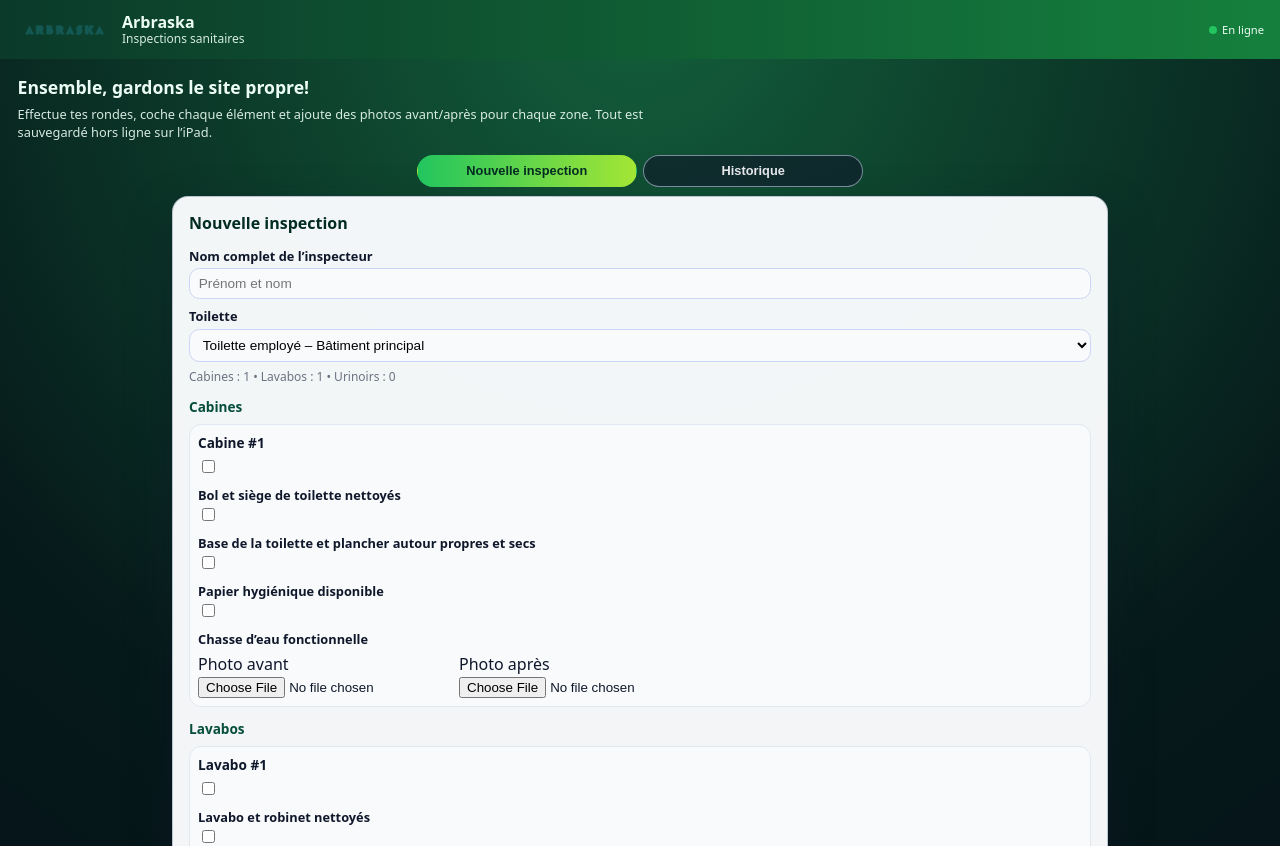
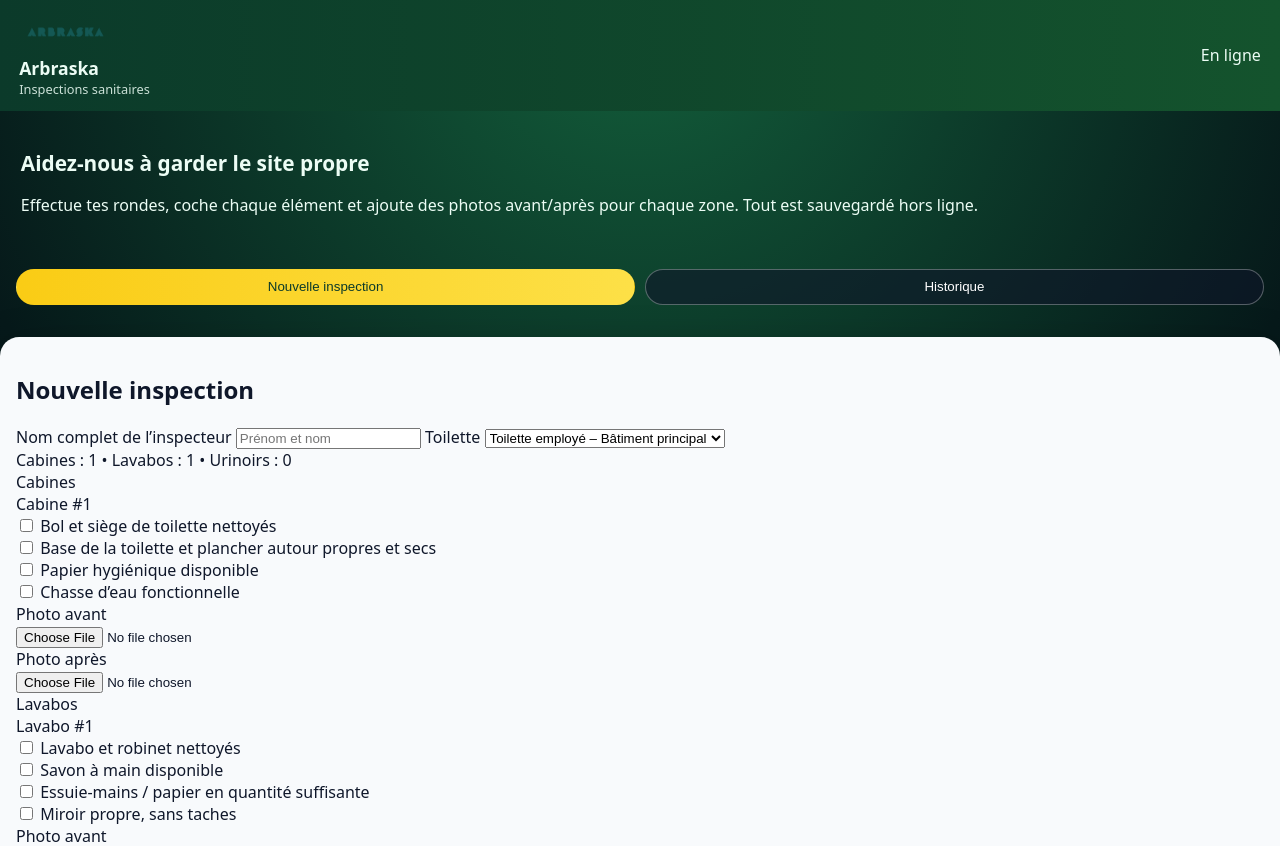
Before and after one commit to Mickgig/Inspection-Sanitaire-St-Greg, a plain HTML site: page index.html in a window 1280 px wide. Shown: the top 846 px of the page. Drawn offline with Linux system fonts and the light colour scheme.

Commit message:
Add files via upload

```diff
--- a/index.html
+++ b/index.html
@@ -24,8 +24,8 @@
 </header>
 
 <section class="hero">
-  <h1>Ensemble, gardons le site propre!</h1>
-  <p>Effectue tes rondes, coche chaque élément et ajoute des photos avant/après pour chaque zone. Tout est sauvegardé hors ligne sur l’iPad.</p>
+  <h1>Aidez-nous à garder le site propre</h1>
+  <p>Effectue tes rondes, coche chaque élément et ajoute des photos avant/après pour chaque zone. Tout est sauvegardé hors ligne.</p>
 </section>
 
 <nav class="tabs">
@@ -37,7 +37,6 @@
   <section id="tab-new" class="tab-content active">
     <div class="card">
       <h2>Nouvelle inspection</h2>
-
       <label for="inspectorInput">Nom complet de l’inspecteur</label>
       <input id="inspectorInput" type="text" placeholder="Prénom et nom">
 
@@ -48,7 +47,7 @@
       <div id="dynamicChecklist" class="fixtures-container"></div>
 
       <label for="notesInput">Commentaires / problèmes observés (optionnel)</label>
-      <textarea id="notesInput" rows="3" placeholder="Ex.: fuite, manque de papier, odeur, bris, etc."></textarea>
+      <textarea id="notesInput" rows="3"></textarea>
 
       <button id="saveInspectionBtn" class="btn primary">Enregistrer l’inspection</button>
       <div id="saveMessage" class="hint"></div>
@@ -65,7 +64,7 @@
 </main>
 
 <footer class="app-footer">
-  <span>Arbraska • Module d’inspection interne • Version 1.3 (2025-11-18)</span>
+  <span>Arbraska • Module d’inspection interne • Version 1.4 (2025-11-18)</span>
 </footer>
 
 <script src="app.js"></script>
--- a/styles.css
+++ b/styles.css
@@ -1,186 +1,39 @@
-* {
-  box-sizing: border-box;
-}
+/* Enhanced Arbraska branding: yellow accents, forest green, soft shadows, rounded UI */
+* { box-sizing: border-box; }
 body {
   margin: 0;
-  font-family: system-ui, -apple-system, BlinkMacSystemFont, "Segoe UI", sans-serif;
+  font-family: system-ui, sans-serif;
   background: radial-gradient(circle at top, #135f3b 0, #06191a 45%, #020617 100%);
-  color: #0f172a;
+  color: #e2e8f0;
 }
 .app-header {
-  background: linear-gradient(90deg, #0b3a2a, #15803d);
+  background: linear-gradient(90deg, #0b3a2a, #14532d);
   color: #ecfdf5;
-  padding: 0.6rem 1rem;
-  display: flex;
-  flex-direction: row;
-  align-items: center;
-  justify-content: space-between;
-  position: sticky;
-  top: 0;
-  z-index: 20;
+  padding: 0.8rem 1.2rem;
+  display: flex; justify-content: space-between; align-items: center;
 }
-.brand {
-  display: flex;
-  align-items: center;
-  gap: 0.55rem;
-}
-.brand-logo-img {
-  height: 40px;
-  width: auto;
-  object-fit: contain;
-}
-.brand-text {
-  display: flex;
-  flex-direction: column;
-  line-height: 1.1;
-}
-.brand-title {
-  font-size: 1rem;
-  font-weight: 700;
-}
-.brand-subtitle {
-  font-size: 0.75rem;
-  opacity: 0.9;
-}
-.app-status {
-  font-size: 0.7rem;
-  display: flex;
-  align-items: center;
-  gap: 0.3rem;
-}
-.status-dot {
-  width: 8px;
-  height: 8px;
-  border-radius: 999px;
-  display: inline-block;
-  background-color: #f97316;
-}
-.hero {
-  padding: 1rem 1.1rem 0.5rem;
-  color: #ecfdf5;
-}
-.hero h1 {
-  margin: 0 0 0.35rem;
-  font-size: 1.1rem;
-  font-weight: 700;
-}
-.hero p {
-  margin: 0;
-  font-size: 0.8rem;
-  max-width: 640px;
-  opacity: 0.9;
-}
-.tabs {
-  display: flex;
-  justify-content: center;
-  gap: 0.4rem;
-  padding: 0.4rem 0.75rem 0.6rem;
-}
+.brand-logo-img { height: 38px; width: auto; }
+.brand-title { font-size: 1.1rem; font-weight: 700; }
+.brand-subtitle { font-size: 0.8rem; opacity: 0.85; }
+.hero { padding: 1.3rem; color: #ecfdf5; }
+.hero h1 { font-size: 1.3rem; font-weight: 700; }
+.tabs { display: flex; gap: 0.6rem; padding: 1rem; }
 .tab-button {
-  flex: 1;
-  max-width: 220px;
-  padding: 0.45rem 0.5rem;
-  border-radius: 999px;
-  border: 1px solid rgba(148, 163, 184, 0.8);
-  background: rgba(15, 23, 42, 0.6);
-  color: #e5e7eb;
-  cursor: pointer;
-  font-size: 0.8rem;
-  font-weight: 600;
-  backdrop-filter: blur(10px);
+  flex:1; padding:0.6rem; border-radius:999px;
+  border:1px solid rgba(255,255,255,0.3);
+  background:rgba(15,23,42,0.6); color:#fff;
 }
 .tab-button.active {
-  background: linear-gradient(90deg, #22c55e, #a3e635);
-  border-color: transparent;
-  color: #022c22;
-}
-main {
-  padding: 0 0.75rem 0.75rem;
-  max-width: 960px;
-  margin: 0 auto;
+  background: linear-gradient(90deg, #facc15, #fde047);
+  color:#0b3a2a; border-color: transparent;
 }
 .card {
-  background: rgba(248, 250, 252, 0.98);
-  border-radius: 1rem;
-  box-shadow: 0 18px 45px rgba(15, 23, 42, 0.35);
-  padding: 0.9rem 1rem 1.1rem;
-  margin-bottom: 0.9rem;
-  border: 1px solid rgba(148, 163, 184, 0.6);
-}
-h2 {
-  margin-top: 0;
-  font-size: 1rem;
-  color: #022c22;
-}
-label {
-  display: block;
-  font-size: 0.8rem;
-  font-weight: 600;
-  margin-top: 0.5rem;
-  color: #0f172a;
-}
-input[type="text"],
-select,
-textarea {
-  width: 100%;
-  padding: 0.45rem 0.55rem;
-  border-radius: 0.65rem;
-  border: 1px solid #cbd5f5;
-  font-size: 0.85rem;
-  margin-top: 0.2rem;
-  background-color: #f9fafb;
-}
-textarea { resize: vertical; }
-.btn {
-  margin-top: 0.8rem;
-  padding: 0.55rem 1rem;
-  border-radius: 999px;
-  border: none;
-  cursor: pointer;
-  font-size: 0.85rem;
-  font-weight: 600;
+  background:#f8fafc; color:#0f172a; border-radius:1.2rem;
+  padding:1rem; margin:1rem 0;
+  box-shadow:0 18px 45px rgba(0,0,0,0.4);
 }
 .btn.primary {
-  background: linear-gradient(90deg, #22c55e, #a3e635);
-  color: #022c22;
+  background: linear-gradient(90deg, #facc15, #fde047);
+  color:#0b3a2a; border:none; padding:0.7rem 1.2rem;
+  border-radius:999px; font-size:1rem; font-weight:700;
 }
-.btn.primary:active {
-  transform: translateY(1px);
-  filter: brightness(0.96);
-}
-.hint {
-  font-size: 0.75rem;
-  color: #6b7280;
-  margin-top: 0.35rem;
-}
-.fixture-section-title {
-  margin-top: 0.75rem;
-  font-size: 0.85rem;
-  font-weight: 700;
-  color: #064e3b;
-}
-.fixture-group {
-  border-radius: 0.75rem;
-  border: 1px solid #e2e8f0;
-  padding: 0.5rem;
-  background-color: #f8fafc;
-  margin-top: 0.5rem;
-}
-.fixture-group-header {
-  font-size: 0.85rem;
-  font-weight: 700;
-  margin-bottom: 0.25rem;
-}
-.photos-row {
-  display: flex;
-  gap: 0.5rem;
-  margin-top: 0.35rem;
-}
-.app-footer {
-  padding: 0.6rem 1rem;
-  font-size: 0.7rem;
-  color: #9ca3af;
-  text-align: center;
-}
-.tab-content { display: none; }
-.tab-content.active { display: block; }
```
Also changed, not shown: service-worker.js (+5 -12 lines), manifest.json, splash.png (added).
